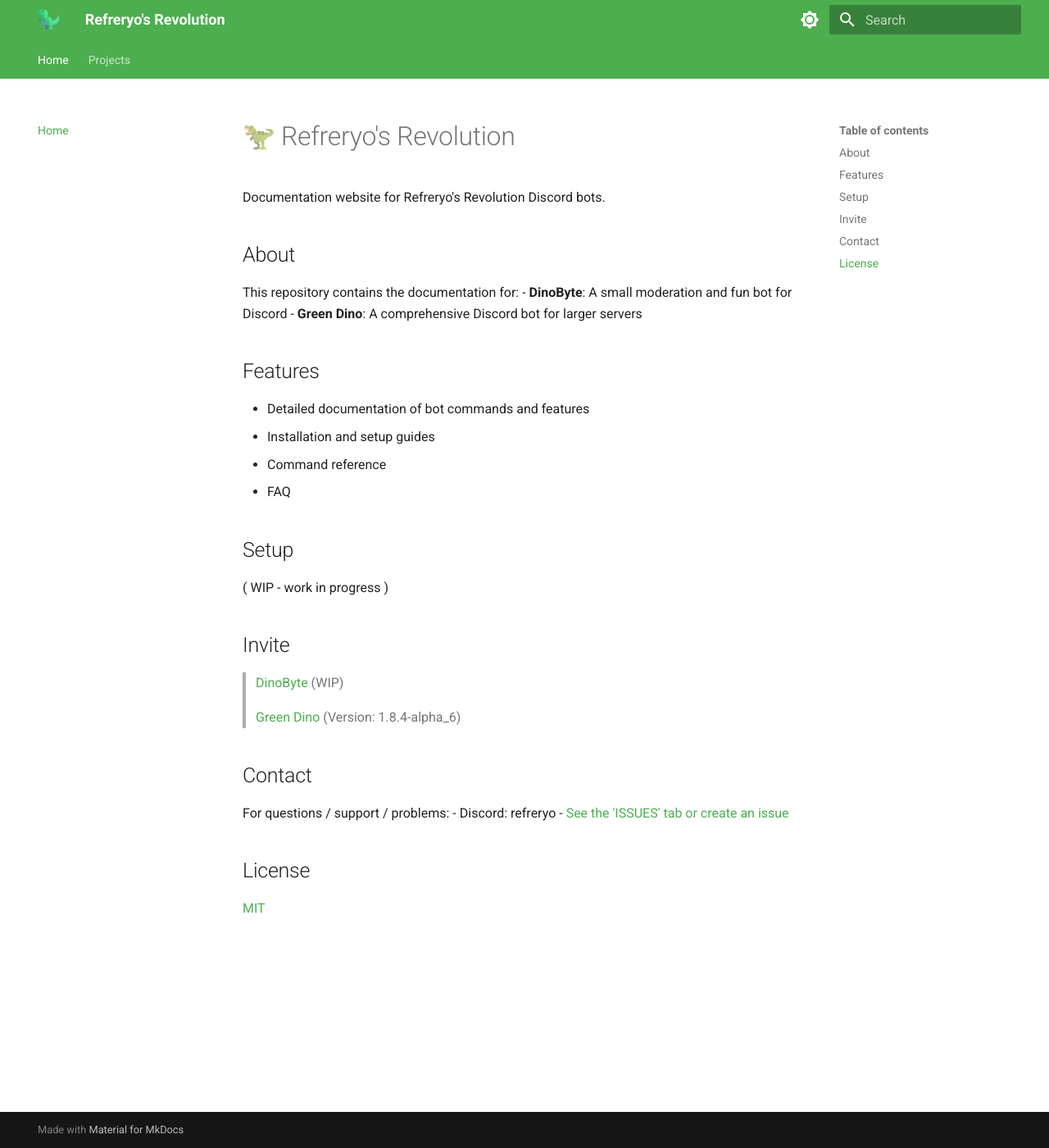
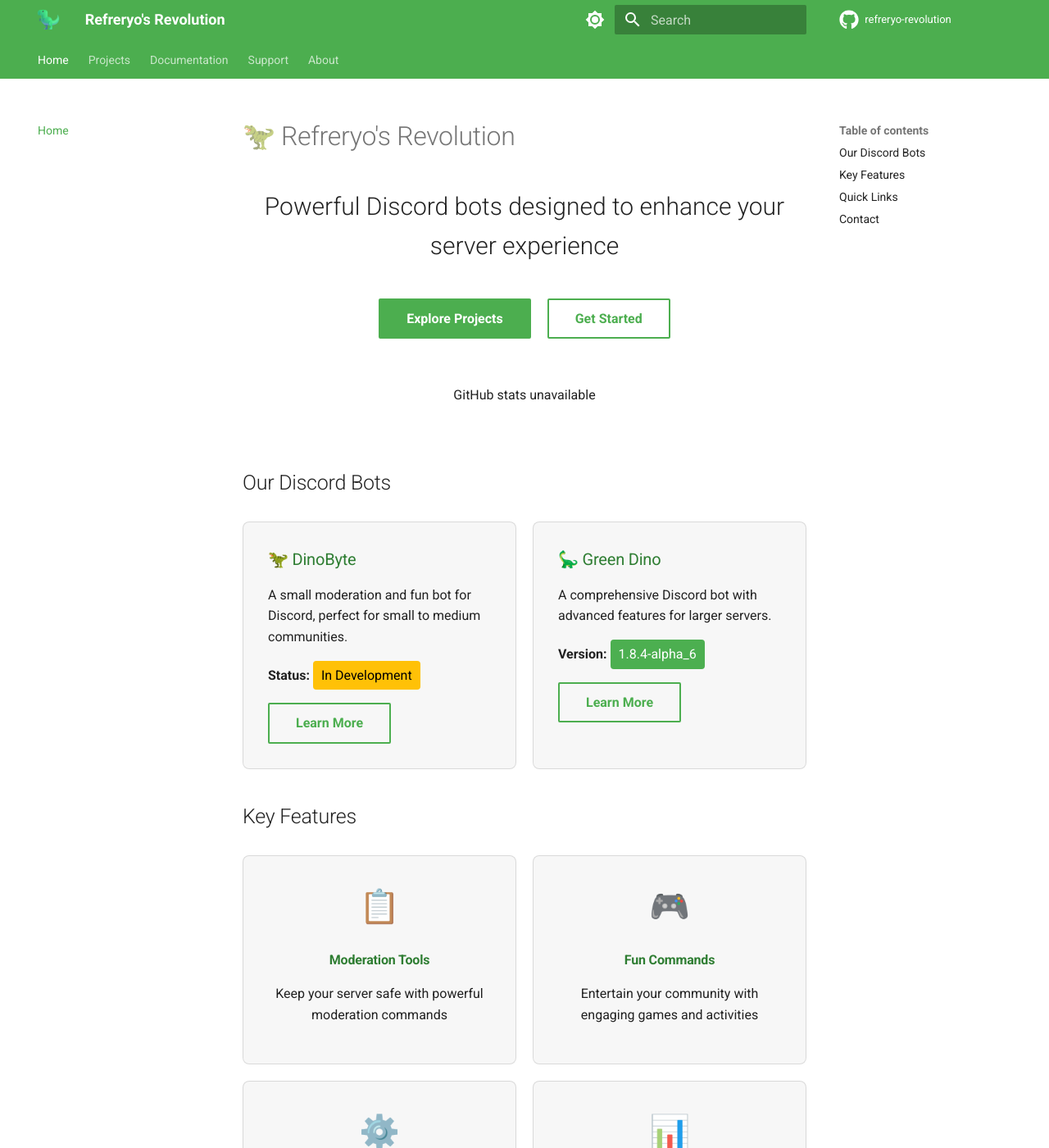
Before and after one commit to Refreryo/refreryo-revolution.github.io, an MkDocs documentation site: the page built from docs/index.md, in a window 1280 px wide and 1400 px high. Shown: the whole window at 82% size. Built offline with MkDocs 1.6.1 and Material for MkDocs 9.7.7, drawn with Linux system fonts in a browser that asks for light colours; comment, search, counter and statistics services are not loaded; some of the changed text lies outside the part shown.

```diff
--- /dev/null
+++ b/docs/assets/js/github-stats.js
@@ -0,0 +1,35 @@
+document.addEventListener('DOMContentLoaded', function() {
+    const repo = 'Refreryo/refreryo-revolution';
+    const statsContainer = document.getElementById('github-stats');
+
+    if (statsContainer) {
+      fetch(`https://api.github.com/repos/${repo}`)
+        .then(response => response.json())
+        .then(data => {
+          const openIssues = data.open_issues_count;
+
+          const issuesBadge = document.createElement('div');
+          issuesBadge.className = 'stats-badge';
+          issuesBadge.innerHTML = `
+            <span class="stats-icon">🐛</span>
+            <span class="stats-label">Open Issues:</span>
+            <span class="stats-count">${openIssues}</span>
+          `;
+
+          const starsBadge = document.createElement('div');
+          starsBadge.className = 'stats-badge';
+          starsBadge.innerHTML = `
+            <span class="stats-icon">⭐</span>
+            <span class="stats-label">Stars:</span>
+            <span class="stats-count">${data.stargazers_count}</span>
+          `;
+
+          statsContainer.appendChild(issuesBadge);
+          statsContainer.appendChild(starsBadge);
+        })
+        .catch(error => {
+          console.error('Error fetching GitHub stats:', error);
+          statsContainer.innerHTML = '<p>GitHub stats unavailable</p>';
+        });
+    }
+  });
--- /dev/null
+++ b/docs/assets/stylesheets/custom.css
@@ -0,0 +1,220 @@
+/* Allgemeine Anpassungen */
+:root {
+  --primary-color: #2e7d32;
+  --secondary-color: #3f51b5;
+  --badge-green: #4caf50;
+  --badge-yellow: #ffc107;
+  --border-color: rgba(0, 0, 0, 0.12);
+  --card-bg: rgba(0, 0, 0, 0.03);
+  --animation-duration: 0.3s;
+}
+
+[data-md-color-scheme="slate"] {
+  --card-bg: rgba(255, 255, 255, 0.05);
+  --border-color: rgba(255, 255, 255, 0.12);
+}
+
+/* Hero-Bereich */
+.hero {
+  margin: 2rem 0 3rem;
+  text-align: center;
+}
+
+.hero-text {
+  font-size: 1.5rem;
+  margin-bottom: 2rem;
+  font-weight: 300;
+}
+
+.buttons {
+  display: flex;
+  gap: 1rem;
+  justify-content: center;
+  margin-bottom: 2rem;
+}
+
+/* Projektkartendesign */
+.feature-box {
+  display: flex;
+  flex-wrap: wrap;
+  gap: 20px;
+  margin: 30px 0;
+}
+
+.project-card {
+  flex: 1 1 300px;
+  padding: 1.5rem;
+  border-radius: 8px;
+  background-color: var(--card-bg);
+  border: 1px solid var(--border-color);
+  transition: transform var(--animation-duration), box-shadow var(--animation-duration);
+}
+
+.project-card:hover {
+  transform: translateY(-5px);
+  box-shadow: 0 10px 20px rgba(0, 0, 0, 0.1);
+}
+
+.project-card h3 {
+  margin-top: 0;
+  color: var(--primary-color);
+}
+
+/* Features Grid */
+.features-grid {
+  display: grid;
+  grid-template-columns: repeat(auto-fit, minmax(240px, 1fr));
+  gap: 20px;
+  margin: 30px 0;
+}
+
+.feature {
+  padding: 1.5rem;
+  border-radius: 8px;
+  background-color: var(--card-bg);
+  text-align: center;
+  border: 1px solid var(--border-color);
+  transition: transform var(--animation-duration);
+}
+
+.feature:hover {
+  transform: translateY(-3px);
+}
+
+.feature-icon {
+  font-size: 2rem;
+  margin-bottom: 1rem;
+}
+
+.feature h4 {
+  margin-top: 0;
+  color: var(--primary-color);
+}
+
+/* Quick Links */
+.quick-links {
+  display: grid;
+  grid-template-columns: repeat(auto-fit, minmax(200px, 1fr));
+  gap: 15px;
+  margin: 30px 0;
+}
+
+.quick-link-button {
+  display: flex;
+  align-items: center;
+  justify-content: center;
+  padding: 1rem;
+  border-radius: 8px;
+  color: #fff;
+  font-weight: 500;
+  text-decoration: none;
+  transition: transform var(--animation-duration), opacity var(--animation-duration);
+}
+
+.quick-link-button:hover {
+  transform: translateY(-3px);
+  opacity: 0.9;
+}
+
+.quick-link-button span {
+  margin-right: 0.5rem;
+}
+
+.dinobyte {
+  background-color: #43a047;
+}
+
+.greendino {
+  background-color: #388e3c;
+}
+
+.github-stats {
+  display: flex;
+  justify-content: center;
+  gap: 15px;
+  margin-top: 15px;
+}
+
+.stats-badge {
+  display: flex;
+  align-items: center;
+  padding: 5px 10px;
+  border-radius: 20px;
+  background-color: var(--card-bg);
+  border: 1px solid var(--border-color);
+  font-size: 0.9rem;
+}
+
+.stats-icon {
+  margin-right: 5px;
+}
+
+.stats-label {
+  margin-right: 5px;
+  font-weight: 500;
+}
+
+.stats-count {
+  background-color: var(--primary-color);
+  color: white;
+  border-radius: 10px;
+  padding: 2px 8px;
+  font-weight: bold;
+}
+
+.support {
+  background-color: #3f51b5;
+}
+
+.docs {
+  background-color: #1e88e5;
+}
+
+/* Badge-Styling */
+.badge {
+  display: inline-block;
+  padding: 0.25rem 0.5rem;
+  border-radius: 4px;
+  font-size: 0.8rem;
+  font-weight: 500;
+}
+
+.in-development {
+  background-color: var(--badge-yellow);
+  color: #000;
+}
+
+.stable {
+  background-color: var(--badge-green);
+  color: #fff;
+}
+
+/* Footer-Note */
+.footer-note {
+  text-align: center;
+  margin-top: 2rem;
+  font-size: 0.9rem;
+  opacity: 0.8;
+}
+
+/* Dino-Emoji Animation */
+.dino-emoji {
+  display: inline-block;
+  transition: transform var(--animation-duration) ease-in-out;
+}
+
+.dino-emoji:hover {
+  transform: rotate(10deg) scale(1.2);
+}
+
+/* Responsive Anpassungen */
+@media (max-width: 768px) {
+  .buttons {
+    flex-direction: column;
+    align-items: center;
+  }
+
+  .hero-text {
+    font-size: 1.2rem;
+  }
+}
--- a/docs/index.md
+++ b/docs/index.md
@@ -1,36 +1,91 @@
-# 🦖 Refreryo's Revolution
+# <span class="dino-emoji">🦖</span> Refreryo's Revolution
 
-Documentation website for Refreryo's Revolution Discord bots.
+<div class="hero">
+  <p class="hero-text">
+    Powerful Discord bots designed to enhance your server experience
+  </p>
+  <div class="buttons">
+    <a href="projects/" class="md-button md-button--primary">Explore Projects</a>
+    <a href="docs/getting-started/" class="md-button">Get Started</a>
+  </div>
+  <div id="github-stats" class="github-stats"></div>
+</div>
 
-## About
+## Our Discord Bots
 
-This repository contains the documentation for:
-- **DinoByte**: A small moderation and fun bot for Discord
-- **Green Dino**: A comprehensive Discord bot for larger servers
+<div class="feature-box">
+  <div class="project-card">
+    <h3><span class="dino-emoji">🦖</span> DinoByte</h3>
+    <p>A small moderation and fun bot for Discord, perfect for small to medium communities.</p>
+    <p><strong>Status:</strong> <span class="badge in-development">In Development</span></p>
+    <a href="projects/dinobyte/" class="md-button">Learn More</a>
+  </div>
 
-## Features
+  <div class="project-card">
+    <h3><span class="dino-emoji">🦕</span> Green Dino</h3>
+    <p>A comprehensive Discord bot with advanced features for larger servers.</p>
+    <p><strong>Version:</strong> <span class="badge stable">1.8.4-alpha_6</span></p>
+    <a href="projects/greendino/" class="md-button">Learn More</a>
+  </div>
+</div>
 
-- Detailed documentation of bot commands and features
-- Installation and setup guides
-- Command reference
-- FAQ
+## Key Features
 
-## Setup
+<div class="features-grid">
+  <div class="feature">
+    <div class="feature-icon">📋</div>
+    <h4>Moderation Tools</h4>
+    <p>Keep your server safe with powerful moderation commands</p>
+  </div>
 
-( WIP - work in progress )
+  <div class="feature">
+    <div class="feature-icon">🎮</div>
+    <h4>Fun Commands</h4>
+    <p>Entertain your community with engaging games and activities</p>
+  </div>
 
-## Invite
+  <div class="feature">
+    <div class="feature-icon">⚙️</div>
+    <h4>Custom Configuration</h4>
+    <p>Tailor the bot to your server's specific needs</p>
+  </div>
 
-> [DinoByte](https://discord.com/oauth2/authorize?client_id=1358469975274295666) (WIP)
+  <div class="feature">
+    <div class="feature-icon">📊</div>
+    <h4>Detailed Documentation</h4>
+    <p>Comprehensive guides and command references</p>
+  </div>
+</div>
 
-> [Green Dino](https://discord.com/oauth2/authorize?client_id=1346868529151873128) (Version: 1.8.4-alpha_6)
+## Quick Links
+
+<div class="quick-links">
+  <a href="https://discord.com/oauth2/authorize?client_id=1358469975274295666" class="quick-link-button dinobyte">
+    <span class="dino-emoji">🦖</span> Invite DinoByte
+  </a>
+
+  <a href="https://discord.com/oauth2/authorize?client_id=1346868529151873128" class="quick-link-button greendino">
+    <span class="dino-emoji">🦕</span> Invite Green Dino
+  </a>
+
+  <a href="support/" class="quick-link-button support">
+    <span>🛟</span> Get Support
+  </a>
+
+  <a href="docs/getting-started/" class="quick-link-button docs">
+    <span>📚</span> Documentation
+  </a>
+</div>
 
 ## Contact
 
-For questions / support / problems:
-- Discord: refreryo
-- [See the 'ISSUES' tab or create an issue](https://github.com/Refreryo/refreryo-revolution/issues)
+For questions, support, or feedback:
 
-## License
+- **Discord**: refreryo
+- **GitHub**: [Create an issue](https://github.com/Refreryo/refreryo-revolution/issues)
 
-[MIT](LICENSE)
+---
+
+<div class="footer-note">
+  <p>Released under the <a href="LICENSE">MIT License</a> • © 2025 Refreryo</p>
+</div>
--- a/mkdocs.yml
+++ b/mkdocs.yml
@@ -1,22 +1,55 @@
 site_name: Refreryo's Revolution
 site_url: https://refreryo.github.io/refreryo-revolution.github.io/
 site_author: Refreryo
-site_description: Official documentation for Refreryo's Revolution projects
+site_description: Official documentation for Refreryo's Revolution Discord bots.
 
+# Repository
+repo_name: refreryo-revolution
+repo_url: https://github.com/Refreryo/refreryo-revolution.github.io
+
+# Copyright
+copyright: Copyright &copy; 2025 Refreryo
+
+# Extensions
+markdown_extensions:
+  - admonition
+  - attr_list
+  - def_list
+  - footnotes
+  - md_in_html
+  - toc:
+      permalink: true
+  - pymdownx.highlight
+  - pymdownx.inlinehilite
+  - pymdownx.snippets
+  - pymdownx.superfences
+
+# Plugins
 plugins:
   - search
 
+extra_javascript:
+  - assets/js/github-stats.js
+
+# Theme
 theme:
   name: material
   language: en
   logo: assets/images/logo.png
   favicon: assets/images/favicon.png
+  icon:
+    repo: fontawesome/brands/github
   features:
     - navigation.tabs
     - navigation.sections
+    - navigation.expand
+    - navigation.indexes
+    - navigation.top
     - search.suggest
     - search.highlight
     - search.share
+    - content.tabs.link
+    - content.code.copy
   palette:
     # Light-Mode
     - media: "(prefers-color-scheme: light)"
@@ -35,9 +68,26 @@ theme:
         icon: material/brightness-4
         name: Switch to light mode
 
+# Extra
+extra:
+  social:
+    - icon: fontawesome/brands/github
+      link: https://github.com/Refreryo
+    - icon: fontawesome/brands/discord
+      link: https://discord.gg/JA8VnRttNU
+
+extra_css:
+  - assets/stylesheets/custom.css
+
 # Navigation
 nav:
   - Home: index.md
   - Projects:
+    - Overview: projects/index.md
     - DinoByte: projects/dinobyte.md
     - GreenDino: projects/greendino.md
+  - Documentation:
+    - Getting Started: docs/getting-started.md
+    - Command Reference: docs/commands.md
+  - Support: support.md
+  - About: about.md
```
Also changed, not shown: docs/about.md (added, +45 -0 lines), docs/docs/commands.md (added, +58 -0 lines), docs/docs/getting-started.md (added, +28 -0 lines), docs/projects/index.md (added, +48 -0 lines), docs/support.md (added, +43 -0 lines).
